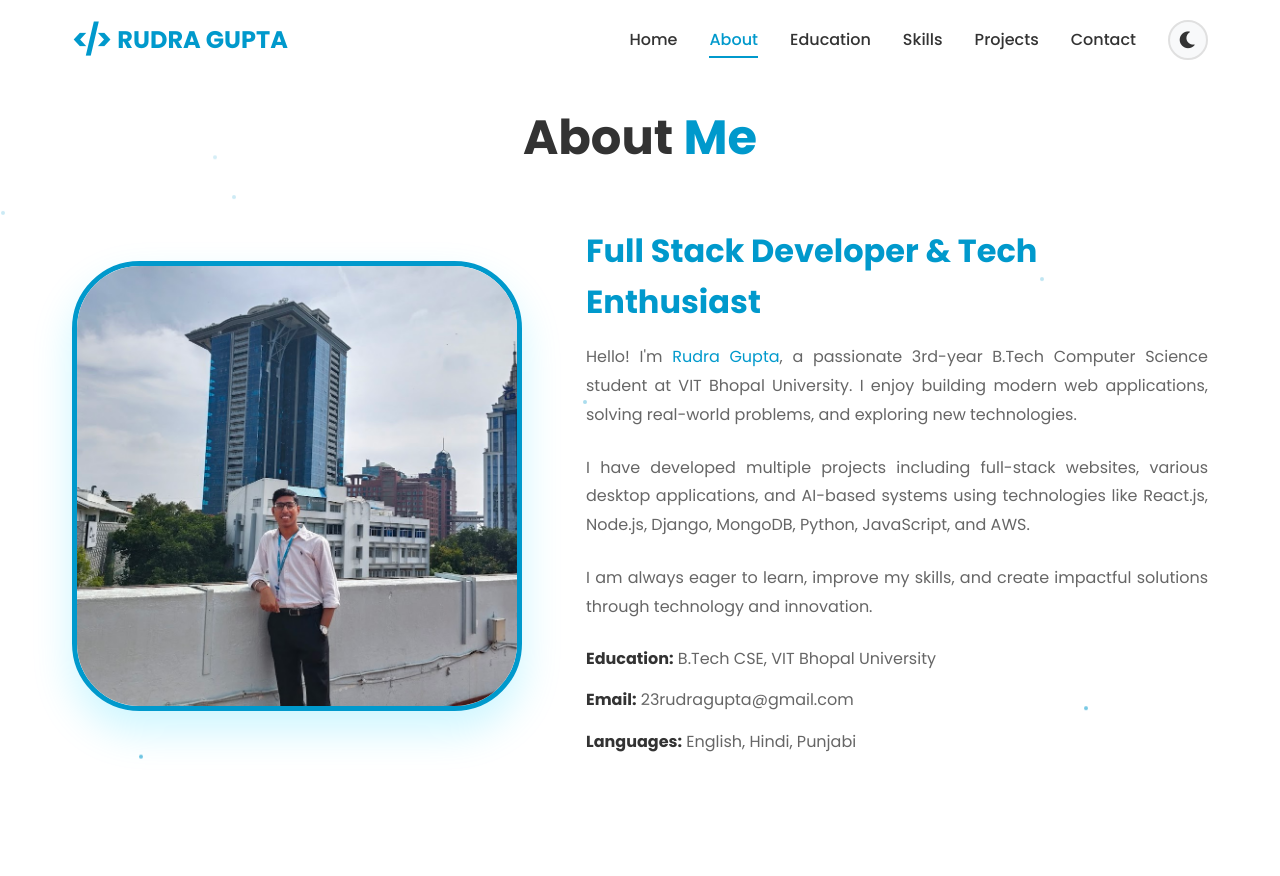
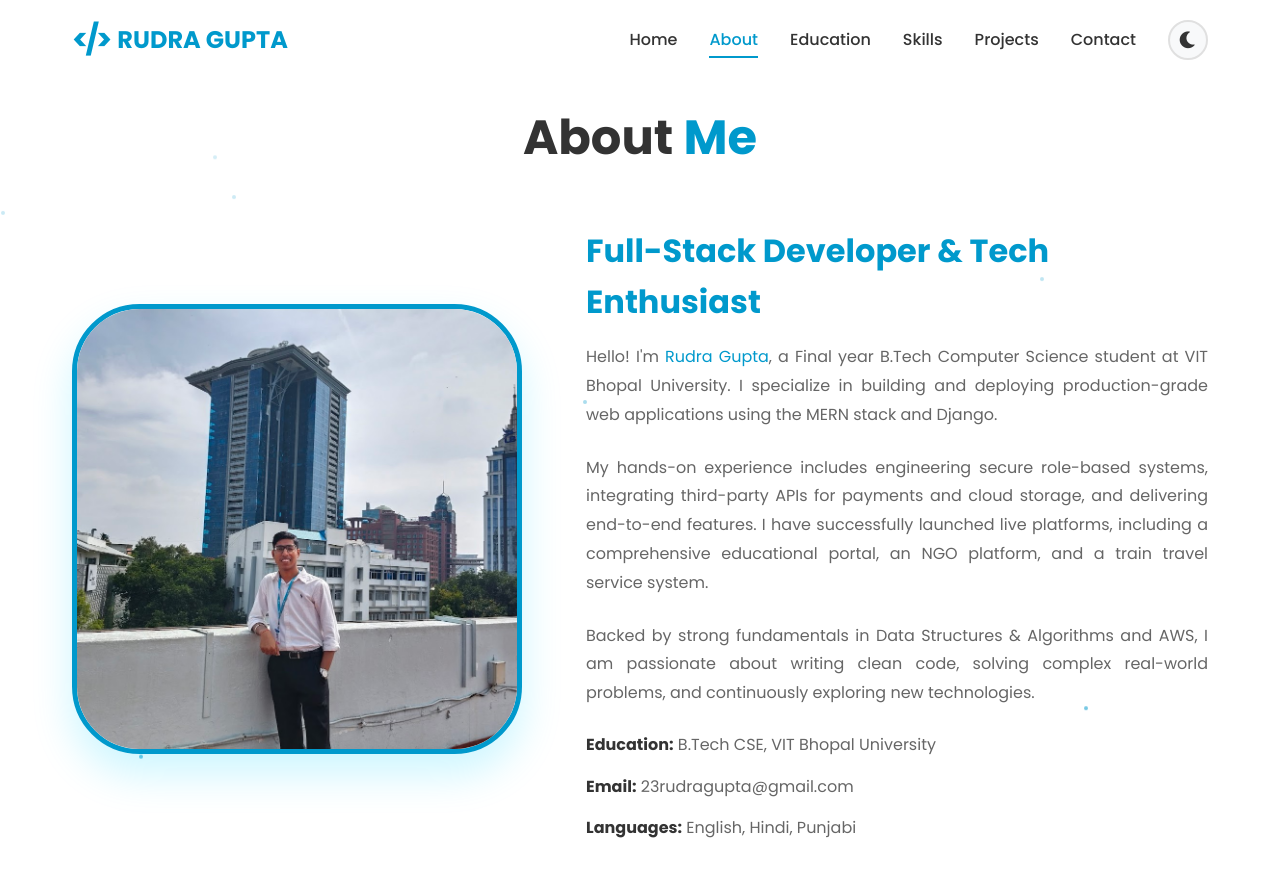
Before and after one commit to Rudragupta23/Personal-portfolio, a website: page index.html in a window 1280 px wide. Both pictures are taken after a click on the link "About". Before the commit the page ends 804 px from the top, so only its background shows below. Drawn offline with Linux system fonts and the light colour scheme.

Commit message:
Revise profile details in index.html

```diff
--- a/index.html
+++ b/index.html
@@ -83,24 +83,20 @@
                     <img src="me.jpg" alt="Rudra Gupta" class="profile-img">
                 </div>
 <div class="about-text">
-    <h3>Full Stack Developer & Tech Enthusiast</h3>
+    <h3>Full-Stack Developer & Tech Enthusiast</h3>
 
     <p>
-        Hello! I'm <span class="highlight">Rudra Gupta</span>, a passionate 3rd-year
+        Hello! I'm <span class="highlight">Rudra Gupta</span>, a Final year
         B.Tech Computer Science student at VIT Bhopal University.
-        I enjoy building modern web applications, solving real-world problems, and
-        exploring new technologies.
+        I specialize in building and deploying production-grade web applications using the MERN stack and Django.
     </p>
 
     <p>
-        I have developed multiple projects including full-stack websites, various desktop
-        applications, and AI-based systems using technologies like React.js, Node.js,
-        Django, MongoDB, Python, JavaScript, and AWS.
+        My hands-on experience includes engineering secure role-based systems, integrating third-party APIs for payments and cloud storage, and delivering end-to-end features. I have successfully launched live platforms, including a comprehensive educational portal, an NGO platform, and a train travel service system.
     </p>
 
     <p>
-        I am always eager to learn, improve my skills, and create impactful solutions
-        through technology and innovation.
+        Backed by strong fundamentals in Data Structures & Algorithms and AWS, I am passionate about writing clean code, solving complex real-world problems, and continuously exploring new technologies.
     </p>
 
     <div class="about-details">
```
